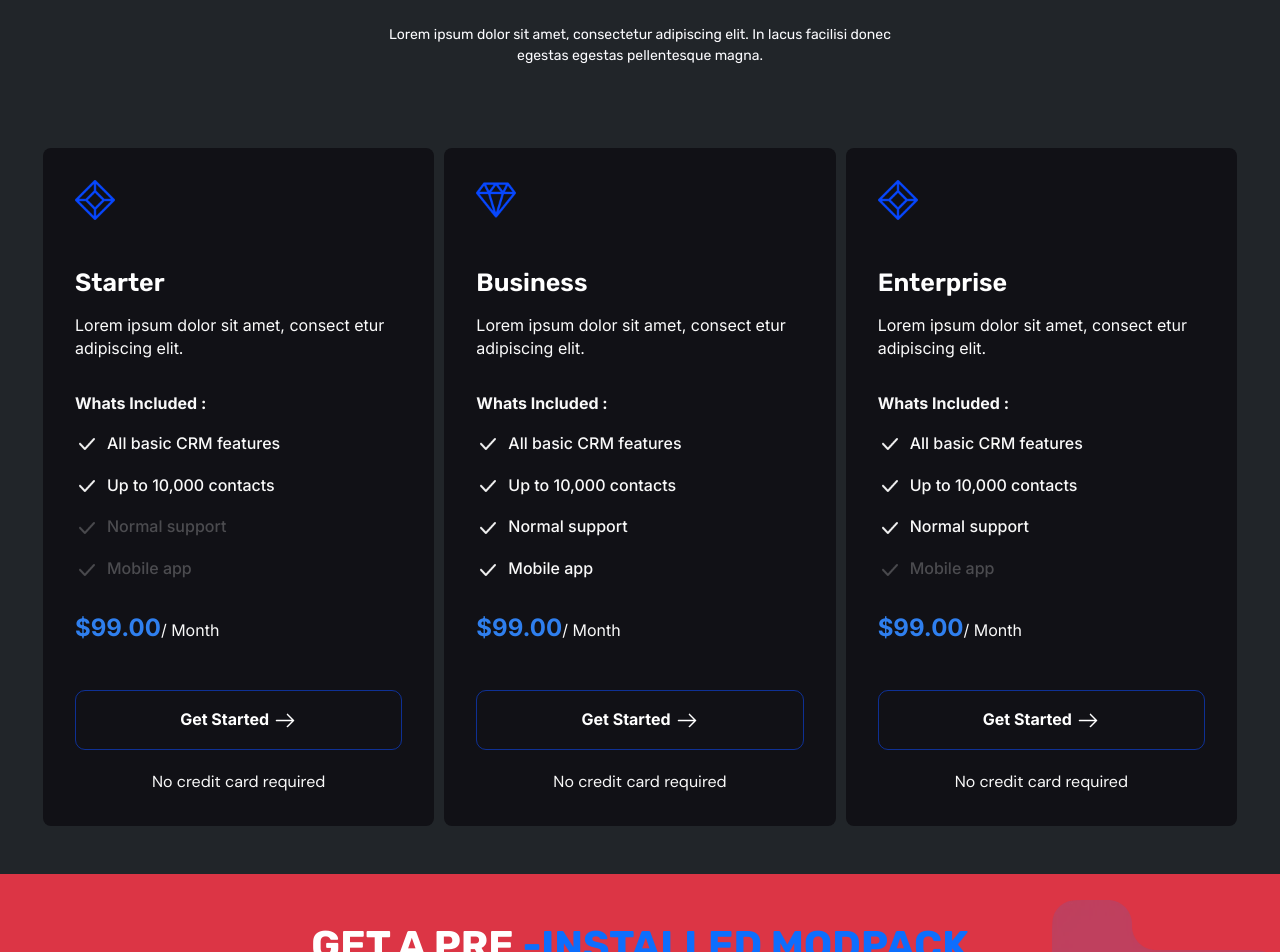
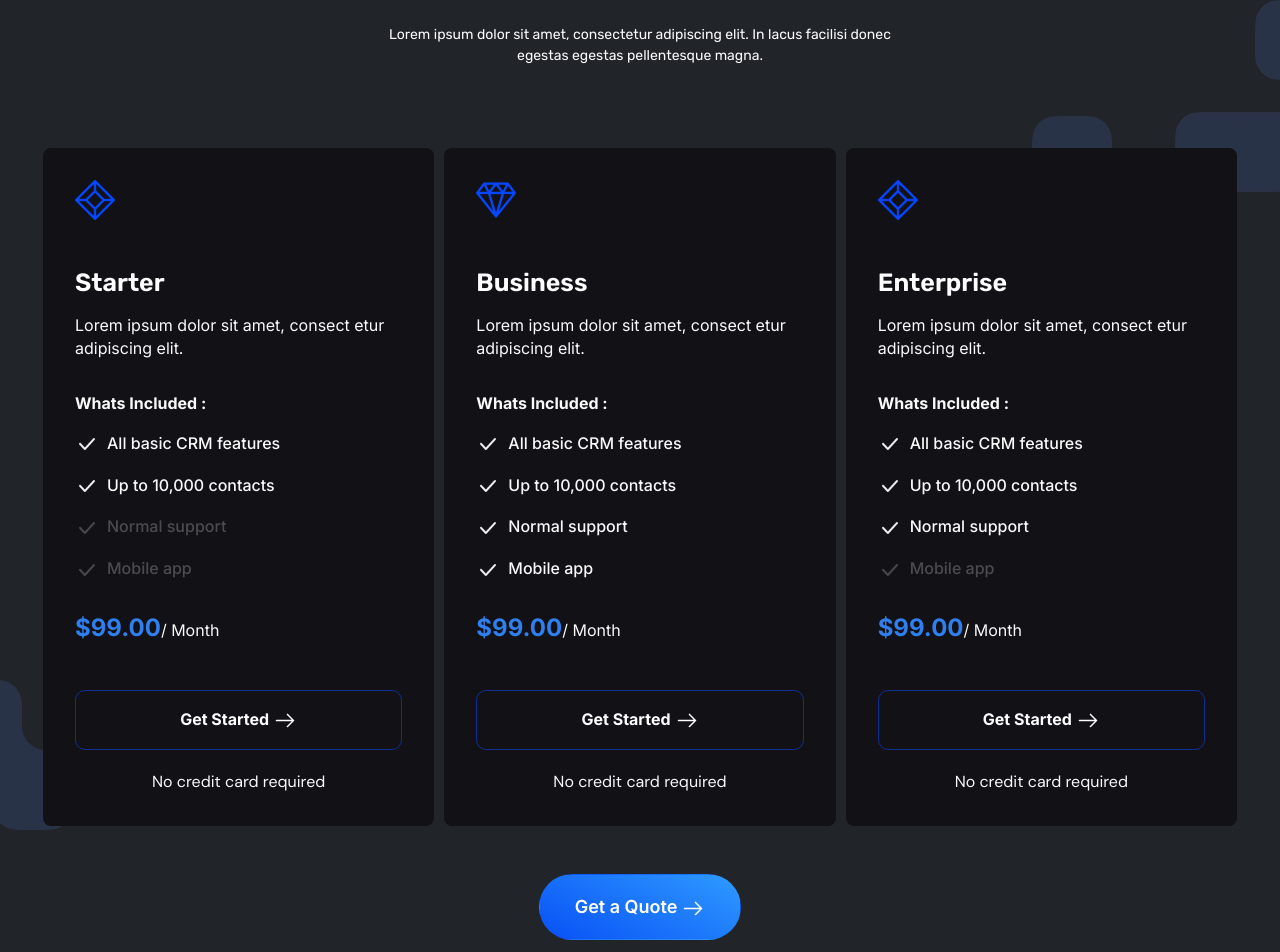
Before and after one commit to ashok-kumar-032/bot-hosting, a React (Create React App) app: page / in a window 1280 px wide. Shown: the part 896-1848 px from the top of the page. Built offline with nearby package versions, Linux system fonts and the light colour scheme.

Commit message:
pricing section top bottom images add

```diff
--- a/src/components/home/Pricing.jsx
+++ b/src/components/home/Pricing.jsx
@@ -2,10 +2,12 @@ import React from "react";
 import { Col, Container, Row } from "react-bootstrap";
 import checkmark from "../../assets/img/png/checkmark.png";
 import rightarrow from "../../assets/img/png/started_r_arrow.png";
+import box_group from "../../assets/img/webp/modpack_rightimg.webp";
+import btn_arrow from "../../assets/img/png/started_r_arrow.png"
 const Pricing = ({ Price }) => {
   return (
     <>
-      <section className="bg-dark py-5">
+      <section className="bg-dark py-5 overflow-hidden">
         <Container>
           <h2 className="common_heading text-center">
             Awesome <span className="clr_blue">Pricing Plan</span>
@@ -14,17 +16,46 @@ const Pricing = ({ Price }) => {
             Lorem ipsum dolor sit amet, consectetur adipiscing elit. In lacus
             facilisi donec egestas egestas pellentesque magna.
           </p>
-          <Row className="justify-content-center">
+          <Row className="justify-content-center position-relative">
+            <div>
+              <img
+                src={box_group}
+                className="position-absolute pricing_top_box d-none d-md-inline-block"
+                alt="box_group"
+              />
+            </div>
+            <div>
+              {" "}
+              <img
+                src={box_group}
+                className="position-absolute pricing_bottom_box d-none d-md-inline-block"
+                alt="box_group"
+              />
+            </div>
             {Price.map((price, plan) => {
               return (
-                <Col key={plan} lg={4} md={6} sm={11} className="mt_10 px_5px">
+                <Col
+                  key={plan}
+                  lg={4}
+                  md={6}
+                  sm={11}
+                  className="mt_10 px_5px position-relative z-3"
+                >
                   <div className="p-3 bg_darkblack rounded-3 pricing_card">
                     <div className="p-sm-3">
                       <div className="d-flex justify-content-between align-items-center">
-                      <div>
-                        <img className="w_40" src={price.topimg} alt="dimand" />
-                      </div>
-                      <div><button className="ff_inter fw-bold pricing_popular_btn clr_blue100 fs_xsm">POPULAR PLAN</button></div>
+                        <div>
+                          <img
+                            className="w_40"
+                            src={price.topimg}
+                            alt="dimand"
+                          />
+                        </div>
+                        <div>
+                          <button className="ff_inter fw-bold pricing_popular_btn clr_blue100 fs_xsm">
+                            POPULAR PLAN
+                          </button>
+                        </div>
                       </div>
                       <h3 className="clr_white fw-semibold ff_rubik fs_6xl mb-0 pt-5">
                         {price.main_heading}
@@ -60,7 +91,9 @@ const Pricing = ({ Price }) => {
                           Up to 10,000 contacts
                         </p>
                       </div>
-                      <div className={`d-flex align-items-center pt-3 ${price.normal}`}>
+                      <div
+                        className={`d-flex align-items-center pt-3 ${price.normal}`}
+                      >
                         <div>
                           <img
                             className="w_24"
@@ -68,13 +101,13 @@ const Pricing = ({ Price }) => {
                             alt="checkmark"
                           />
                         </div>
-                        <p
-                          className="ps-2 clr_white300 fs_lg fw-medium ff_inter lh_143 mb-0"
-                        >
+                        <p className="ps-2 clr_white300 fs_lg fw-medium ff_inter lh_143 mb-0">
                           Normal support
                         </p>
                       </div>
-                      <div className={`d-flex align-items-center pt-3 ${price.mobile}`}>
+                      <div
+                        className={`d-flex align-items-center pt-3 ${price.mobile}`}
+                      >
                         <div>
                           <img
                             className="w_24"
@@ -82,9 +115,7 @@ const Pricing = ({ Price }) => {
                             alt="checkmark"
                           />
                         </div>
-                        <p
-                          className="clr_white300 ps-2 fs_lg fw-medium ff_inter lh_143 mb-0"
-                        >
+                        <p className="clr_white300 ps-2 fs_lg fw-medium ff_inter lh_143 mb-0">
                           Mobile app
                         </p>
                       </div>
@@ -112,6 +143,7 @@ const Pricing = ({ Price }) => {
               );
             })}
           </Row>
+          <div className="text-center pt-5"><button className="ff_inter pricing_getbtn clr_white fw-semibold fs_2xl">Get a Quote<img src={btn_arrow} alt="right_arrow" className="ps-1"></img></button></div>
         </Container>
       </section>
     </>
--- a/src/components/product/Feature.jsx
+++ b/src/components/product/Feature.jsx
@@ -5,7 +5,7 @@ import arrow from "../../assets/img/png/right_arrow.png"
 const Feature = ({ feature }) => {
   return (
     <>
-      <section className="bg-success py-5">
+      <section className="py-5">
         <Container>
           <h2 className="common_heading mw_750 mx-auto text-center">
             YOU SHOULDN'T HAVE TO PAY EXTRA FORs
@@ -44,6 +44,7 @@ const Feature = ({ feature }) => {
               );
             })}
           </Row>
+          <div className="text-center"><button className=" ff_inter clr_white fw-semibold fs_2xl pricing_getbtn">Get a Quote</button></div>
         </Container>
       </section>
     </>
--- a/src/components/product/ModPAck.jsx
+++ b/src/components/product/ModPAck.jsx
@@ -6,7 +6,7 @@ import rightarrow from "../../assets/img/png/started_r_arrow.png"
 const ModPAck = ({ modpack }) => {
   return (
     <>
-      <section className="bg-danger position-relative py-5">
+      <section className="position-relative py-5">
         <img src={modpack_right} alt="box_grops" className="modpack_rightimg z-0 position-absolute" />
         <Container className="position-relative z-1">
           <h2 className="common_heading text-center">
--- a/src/sumit.css
+++ b/src/sumit.css
@@ -203,12 +203,31 @@
 .pricing_card:hover .pricing_startup_btn {
     background: linear-gradient(27deg, rgba(0, 63, 243, 0.80) 0%, rgba(48, 156, 255, 0.80) 100%), #2898FF;
 }
-.pricing_top_box{top: -10%;
+
+.pricing_top_box {
+    top: -10%;
     z-index: 1;
-right: -20%;}
-.pricing_bottom_box{bottom:-0.5%;
-left: -8%;
-z-index: 1;}
+    right: -20%;
+}
+
+.pricing_bottom_box {
+    bottom: -0.5%;
+    left: -8%;
+    z-index: 1;
+}
+
+.pricing_getbtn {
+    padding: 18px 35px;
+    border-radius: 90px;
+    background: linear-gradient(27deg, rgba(0, 63, 243, 0.80) 0%, rgba(48, 156, 255, 0.80) 100%), #2898FF;
+    border: 1px solid transparent;
+    transition: all 300ms linear;
+}
+
+.pricing_getbtn:hover {
+    border: 1px solid rgba(14, 75, 254, 0.55);
+    background: transparent;
+}
 
 @media (min-width:576px) {}
 
@@ -234,8 +253,11 @@ z-index: 1;}
     .pt_lg_30 {
         padding-top: 30px;
     }
-    .pricing_top_box{top: -20%;
+
+    .pricing_top_box {
+        top: -20%;
         z-index: 1;
-    right: -20%;}
+        right: -20%;
+    }
 
 }
```
